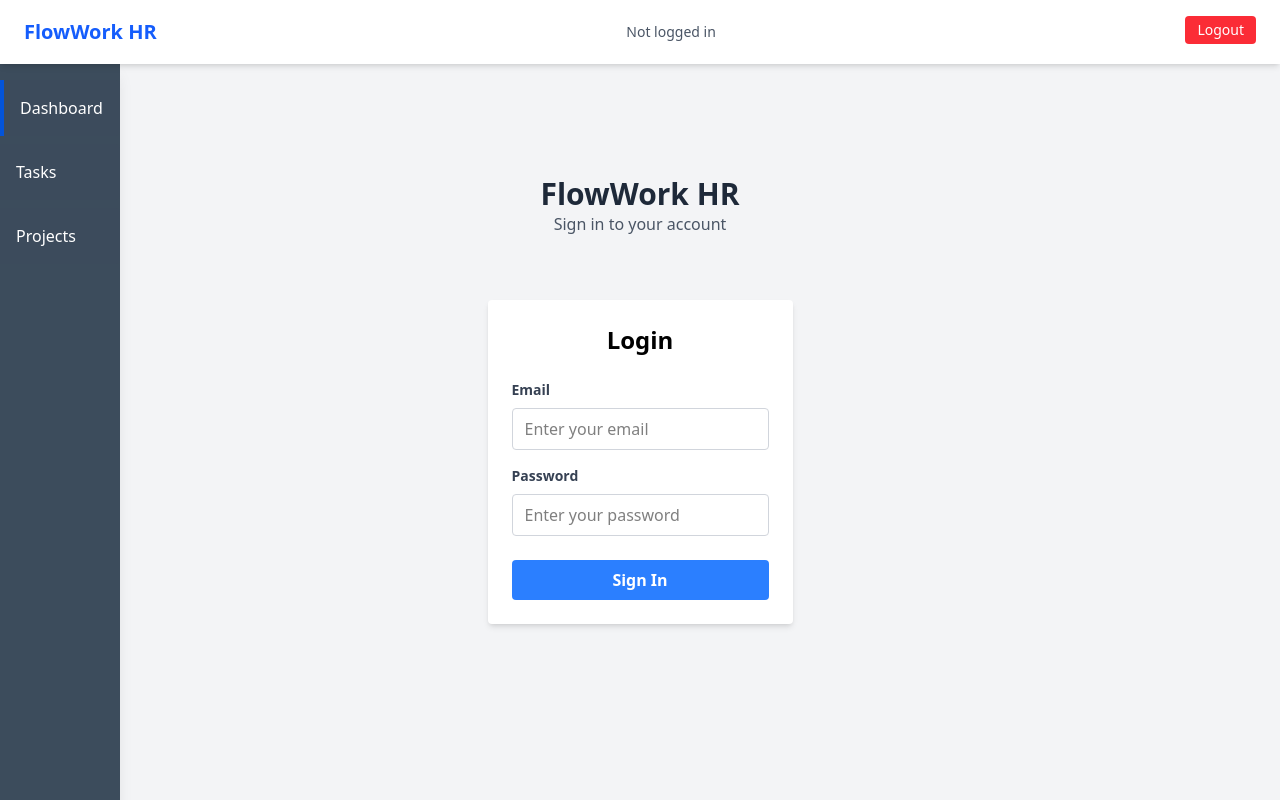
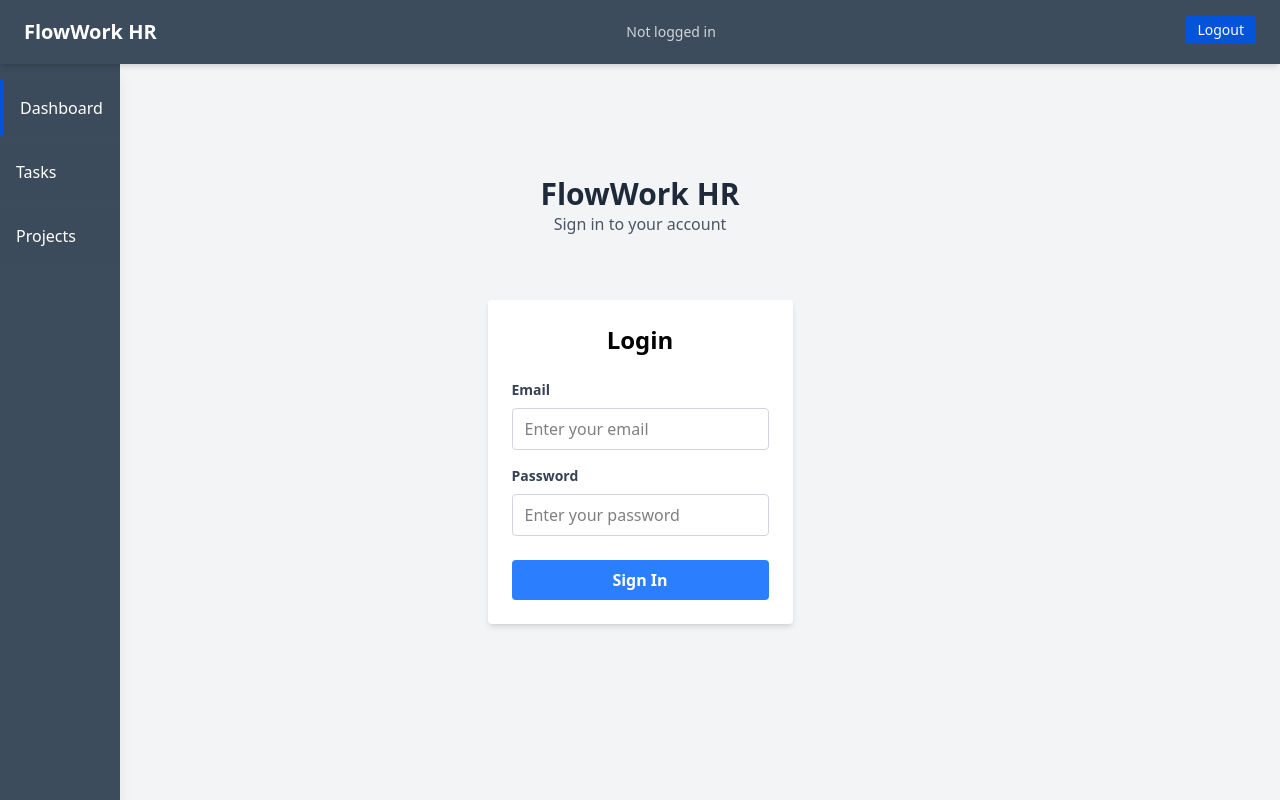
Before and after one commit to gurdip-bath/flowwork, a React (Vite) app in the folder frontend/: page /login in a window 1280 px wide. Built offline with nearby package versions, Linux system fonts and the light colour scheme.

Commit message:
style: styled appheader to match the sidebar

```diff
--- a/frontend/src/components/AppHeader/AppHeader.tsx
+++ b/frontend/src/components/AppHeader/AppHeader.tsx
@@ -8,23 +8,23 @@ const AppHeader: React.FC = () => {
 
 
   return (
-    <header className="bg-white shadow-md px-6 py-4 fixed top-0 left-0 right-0 z-10">
+    <header className="bg-secondary text-white shadow-md px-6 py-4 fixed top-0 left-0 right-0 z-10">
       <div className="container mx-auto flex justify-between items-center">
-        <h1 className="text-xl font-bold text-blue-600">FlowWork HR</h1>
+        <h1 className="text-xl font-bold text-white">FlowWork HR</h1>
 
         {isAuthenticated && user ? (
           <div className='text-right'>
             <p className='font-medium'>Welcome, {user.email}</p>
-            <p className='text-sm text-gray-600'>{user.role}</p>
+            <p className='text-sm text-gray-300'>{user.role}</p>
           </div>
         ) : (
           <div className='text-right'>
-            <p className='text-sm text-gray-600'>Not logged in</p>
+            <p className='text-sm text-gray-300'>Not logged in</p>
           </div>
         )}
          <div className="mb-1">
             <button onClick={logout}
-            className="bg-red-500 hover:bg-red-600 text-white px-3 py-1 rounded text-sm transition-colors">
+            className="bg-primary hover:bg-red-600 text-white px-3 py-1 rounded text-sm transition-colors">
               Logout
             </button>
           </div>
```
